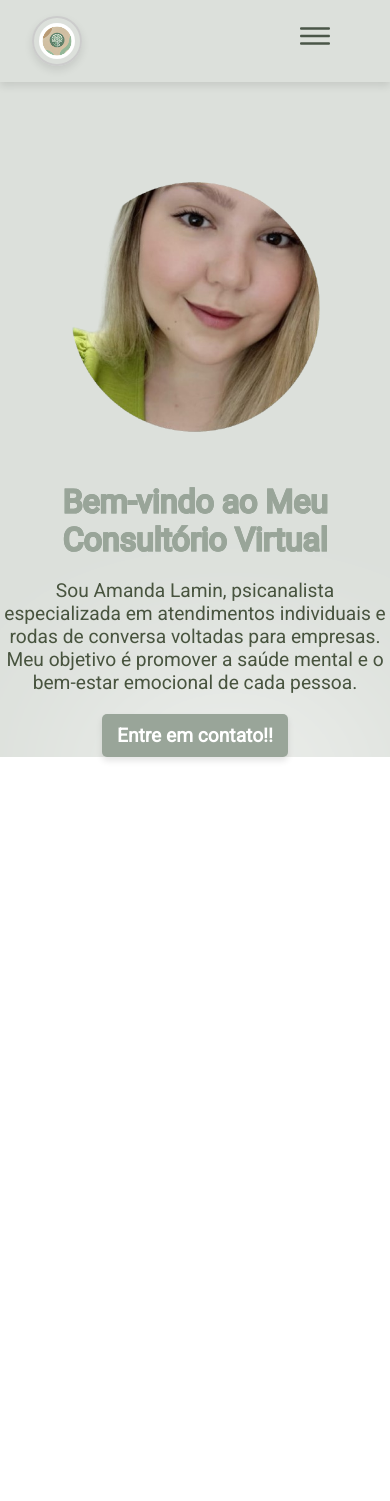
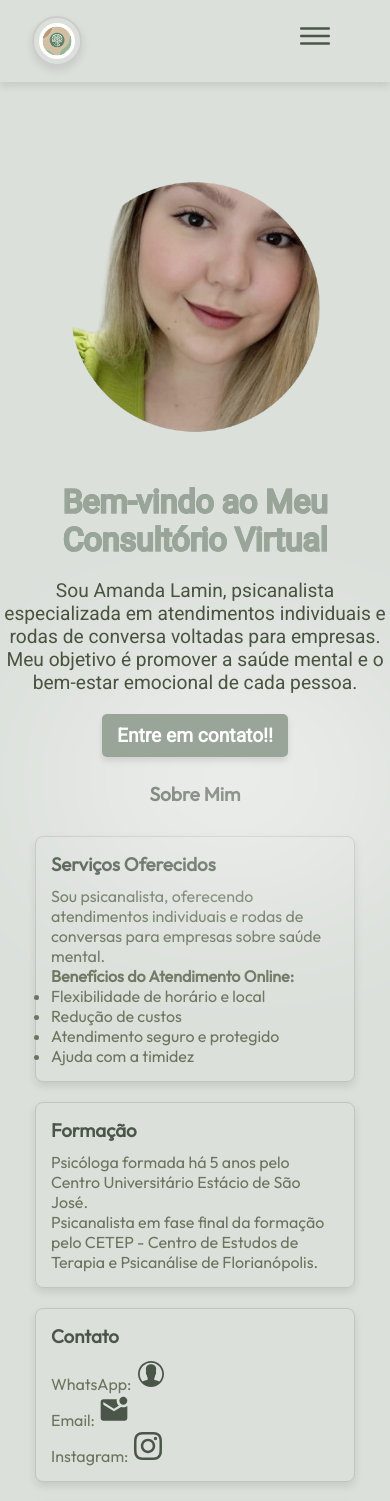
Before and after one commit to Benevanio/amanda-lamin, a React (Vite) app: page / in a window 390 px wide. Shown: the top 1501 px of the page. Before the commit the page ends 844 px from the top, so only its background shows below. Built offline with nearby package versions, Linux system fonts and the light colour scheme.

Commit message:
style: update About section styles for responsiveness and icon enhancements

```diff
--- a/src/App.jsx
+++ b/src/App.jsx
@@ -1,4 +1,5 @@
 import styles from './App.module.css'
+import { About } from './components/about/about'
 import { Hero } from './components/hero/Hero'
 import { Navbar } from './components/navbar/Navbar'
 
@@ -8,6 +9,7 @@ function App() {
     <div className={styles.App}>
       <Navbar />
       <Hero />
+      <About />
     </div>
   )
 }
--- /dev/null
+++ b/src/components/about/about.jsx
@@ -0,0 +1,66 @@
+import React from 'react';
+import { FaInstagram } from "react-icons/fa";
+import { IoIosContact } from "react-icons/io";
+import { MdMarkEmailUnread } from "react-icons/md";
+import Styles from './About.module.css'; // Importar o CSS correspondente
+
+export const About = () => {
+  return (
+    <section className={Styles.aboutContainer}>
+      <h2 className={Styles.title}>Sobre Mim</h2>
+
+      <div className={Styles.cardsContainer}>
+        {/* Card de Serviços */}
+        <div className={Styles.card}>
+          <h3>Serviços Oferecidos</h3>
+          <p>
+            Sou psicanalista, oferecendo atendimentos individuais e rodas de conversas para empresas sobre saúde mental.
+          </p>
+          <p><strong>Benefícios do Atendimento Online:</strong></p>
+          <ul>
+            <li>Flexibilidade de horário e local</li>
+            <li>Redução de custos</li>
+            <li>Atendimento seguro e protegido</li>
+            <li>Ajuda com a timidez</li>
+          </ul>
+        </div>
+
+        {/* Card de Formação */}
+        <div className={Styles.card}>
+          <h3>Formação</h3>
+          <p>
+            Psicóloga formada há 5 anos pelo Centro Universitário Estácio de São José.
+            <br />
+            Psicanalista em fase final da formação pelo CETEP - Centro de Estudos de Terapia e Psicanálise de Florianópolis.
+          </p>
+        </div>
+
+        {/* Card de Contato */}
+        <div className={Styles.card}>
+          <h3>Contato</h3>
+          <p>
+            WhatsApp: <a href="https://wa.me/5548991151734" rel="noopener noreferrer" target="_blank">
+                <IoIosContact className={Styles.icon} />
+            </a>
+          </p>
+          <p>
+            Email: <a href="mailto:amandamlamim@gmail.com" rel="noopener noreferrer">
+                <MdMarkEmailUnread className={Styles.icon} />
+            </a>
+          </p>
+          <p>
+            Instagram: <a href="https://www.instagram.com/psi_amandaml/" rel="noopener noreferrer" target="_blank">
+                <FaInstagram className={Styles.icon} />
+            </a>
+          </p>
+        </div>
+
+        {/* Card de Chamada para Ação */}
+        <div className={Styles.card}>
+          <h3>Marque uma Consulta</h3>
+          <p>Agende uma consulta ou palestra sobre saúde mental diretamente comigo!</p>
+        </div>
+      </div>
+    </section>
+  );
+};
--- /dev/null
+++ b/src/components/about/about.module.css
@@ -0,0 +1,85 @@
+@import "../../vars.css";
+
+.aboutContainer {
+  margin: 20px;
+  padding: 20px;
+  background-color: var(--background-color);
+}
+
+.title {
+  font-size: 2rem;
+  color: var(--heading-color);
+  margin-bottom: 20px;
+  text-align: center;
+}
+
+.cardsContainer {
+  display: flex;
+  flex-wrap: wrap;
+  justify-content: space-around;
+}
+
+.card {
+  background-color: var(--card-background-color);
+  border: 1px solid var(--border-color);
+  border-radius: 8px;
+  padding: 20px;
+  margin: 10px;
+  flex: 1 1 30%; /* Ajusta para três cards em uma linha */
+  box-shadow: 0 4px 8px rgba(0, 0, 0, 0.1);
+}
+
+.card h3 {
+  color: var(--primary-color);
+  margin-bottom: 10px;
+}
+
+.card p,
+.card ul {
+  color: var(--paragraph-color);
+}
+
+/* Tamanhos e cores dos ícones */
+.icon {
+  font-size: 2rem; /* Tamanho inicial dos ícones */
+  color: var(--primary-color); /* Altere para a cor desejada */
+  transition: color 0.3s, transform 0.3s; /* Transição suave */
+}
+
+/* Efeito hover para os ícones */
+.icon:hover {
+  color: var(--hover-color); /* Cor ao passar o mouse */
+  transform: scale(1.1); /* Aumenta o ícone ao passar o mouse */
+}
+
+/* Media Queries */
+@media screen and (max-width: 1024px) {
+  .card {
+    flex: 1 1 45%; /* Ajusta para dois cards em uma linha em telas menores */
+  }
+}
+
+@media screen and (max-width: 768px) {
+  .title {
+    font-size: 1.5rem; /* Reduz o tamanho da fonte do título em telas menores */
+  }
+
+  .card {
+    flex: 1 1 100%; /* Um card por linha em telas muito pequenas */
+  }
+}
+
+@media screen and (max-width: 480px) {
+  .aboutContainer {
+    margin: 10px; /* Reduz a margem em telas muito pequenas */
+    padding: 15px; /* Reduz o padding em telas muito pequenas */
+  }
+
+  .title {
+    font-size: 1.2rem; /* Diminui ainda mais o tamanho do título */
+  }
+
+  .card {
+    padding: 15px; /* Reduz o padding dos cards */
+  }
+}
```
